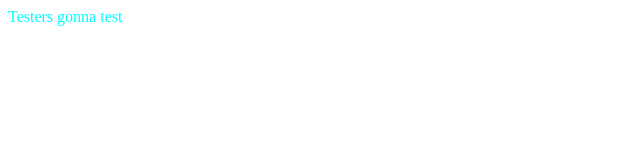
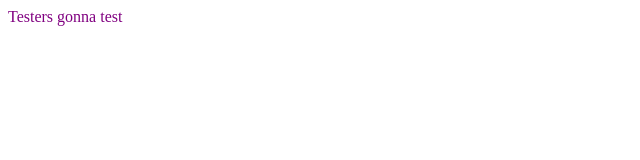
Before and after one commit to Shea-Nelson/testConnect, a plain HTML site: page index.html in a window 1280 px wide. Shown: the whole page, without its empty margins (0-640 px from the left). Drawn offline with Linux system fonts and the light colour scheme; files that its build step writes are made by us from their sources.

Commit message:
Update test.css

```diff
--- a/css/test.css
+++ b/css/test.css
@@ -1,3 +1,3 @@
 body {
-    color: cyan;
+    color: purple;
 }
```
